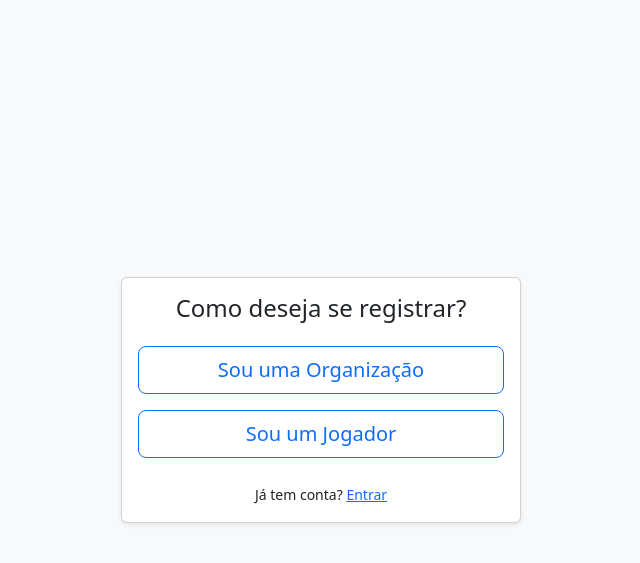
After one commit to dev-carlosnoleto/ftv_tournament, a Django app: page /auth/choice-register in a window 1280 px wide. The commit adds this page. Shown: the top 563 px of the page, without its empty margins (319-959 px from the left). Run offline with Django 5.2, Linux system fonts and the light colour scheme.

Commit message:
feat: add registers templates

```diff
--- /dev/null
+++ b/accounts/templates/accounts/choice_register.html
@@ -0,0 +1,19 @@
+{% extends "global/base-auth.html" %}
+
+{% block title %}Escolher Registro{% endblock %}
+{% block heading %}Como deseja se registrar?{% endblock %}
+
+{% block content %}
+<div class="d-grid gap-3">
+    <a href="{% url "render_register_manager" %}" class="btn btn-outline-primary btn-lg">
+        Sou uma Organização
+    </a>
+    <a href="{% url "render_register_player" %}" class="btn btn-outline-primary btn-lg">
+        Sou um Jogador
+    </a>
+</div>
+
+<div class="mt-4 text-center">
+    <small>Já tem conta? <a href="">Entrar</a></small>
+</div>
+{% endblock %}
--- a/accounts/templates/accounts/register.html
+++ b/accounts/templates/accounts/register_manager.html
@@ -1,6 +1,6 @@
 {% extends "global/base-auth.html" %}
 
-{% block title %}Registrar{% endblock %}
+{% block title %}Registrar | Organização{% endblock %}
 {% block heading %}Criar Conta{% endblock %}
 
 {% block content %}
--- a/accounts/urls.py
+++ b/accounts/urls.py
@@ -2,5 +2,7 @@ from django.urls import path
 from accounts import views
 
 urlpatterns = [
-    path('register', views.register, name="register"),
+    path('choice-register', views.choice_register, name="choice_register"),
+    path('register/manager', views.render_register_manager, name="render_register_manager"),
+    path('register/player', views.render_register_player, name="render_register_player"),
 ]
--- a/accounts/views.py
+++ b/accounts/views.py
@@ -1,4 +1,11 @@
 from django.shortcuts import render, redirect
 
-def register(request):
-    return render(request, 'accounts/register.html')
+
+def choice_register(request):
+    return render(request, 'accounts/choice_register.html')
+
+def render_register_manager(request):
+    return render(request, 'accounts/register_manager.html')
+
+def render_register_player(request):
+    return render(request, 'accounts/register_player.html')
--- a/templates/global/base-auth.html
+++ b/templates/global/base-auth.html
@@ -4,7 +4,7 @@
 <head>
     <meta charset="UTF-8">
     <meta name="viewport" content="width=device-width, initial-scale=1">
-    <title>Auth | {% block title %}{% endblock %}</title>
+    <title>{% block title %}{% endblock %}</title>
     <!-- Bootstrap CSS -->
     <link href="https://cdn.jsdelivr.net/npm/bootstrap@5.3.2/dist/css/bootstrap.min.css" rel="stylesheet">
 </head>
```
Also changed, not shown: accounts/templates/accounts/register_player.html (added, +20 -0 lines).
